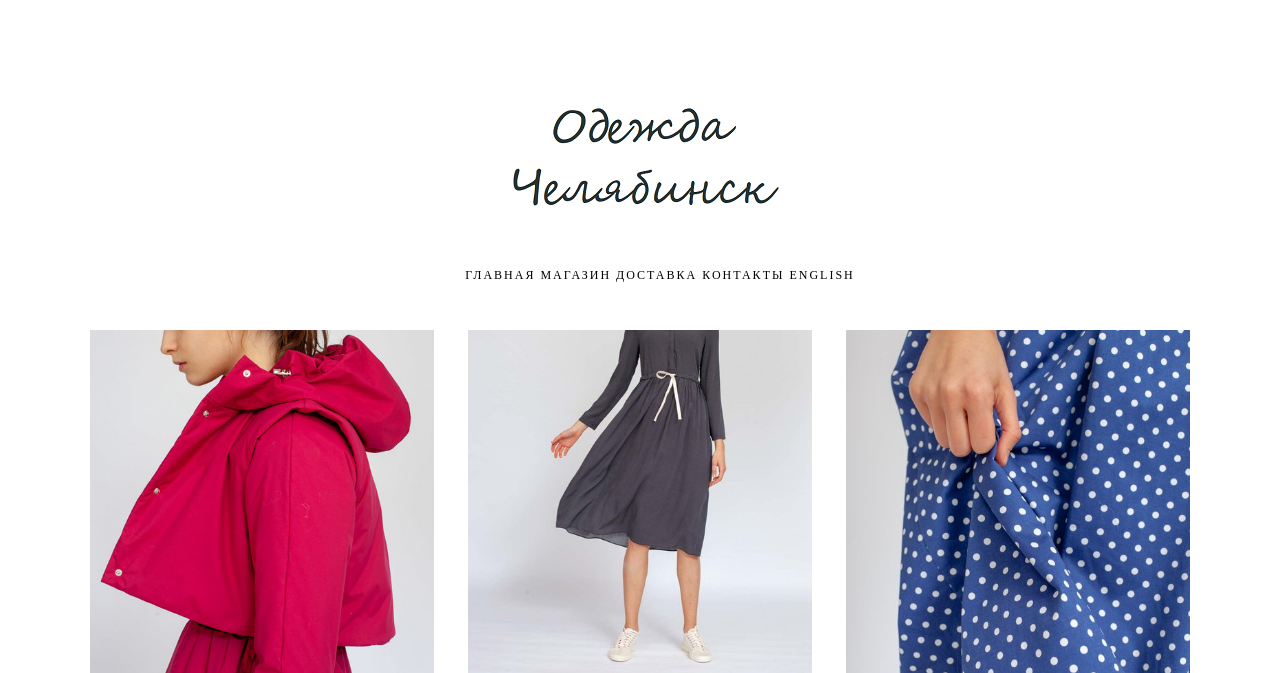
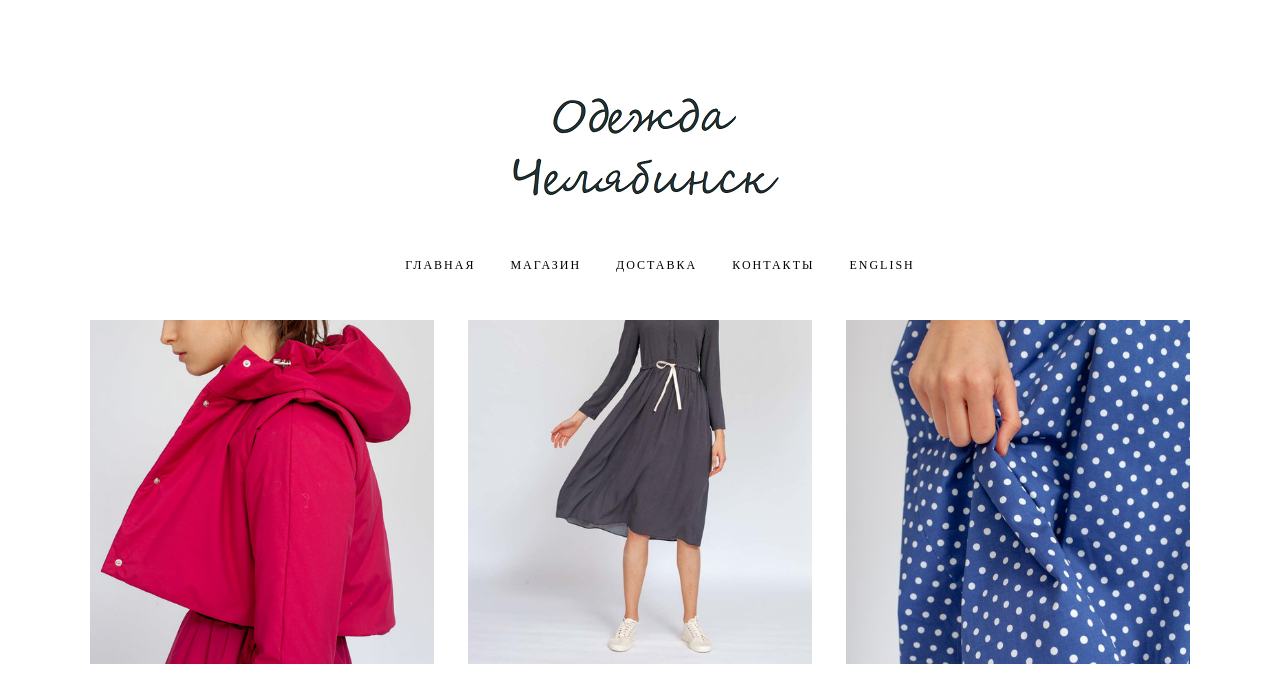
Before and after one commit to Avisrara74/myMagazineDesign, a PHP site: page / in a window 1280 px wide. Shown: the top 673 px of the page. Run offline with PHP 8.4, Linux system fonts and the light colour scheme.

Commit message:
Update mainStyle.css

```diff
--- a/styles/mainStyle.css
+++ b/styles/mainStyle.css
@@ -30,15 +30,20 @@ nav>ul>li {
 	display: inline;
 }
 
+nav>ul>li:not(:first-child) {
+	margin-left: 30px;
+}
+
 header {
 	justify-self: center;
-	margin-top: 70px;
+	margin-top: 60px;
 }
 
 nav.grid-item {
 	margin: 35px 0px 35px 0px;
 	justify-self: center;
 }
+
 
 .content {
 	display: grid;
```
